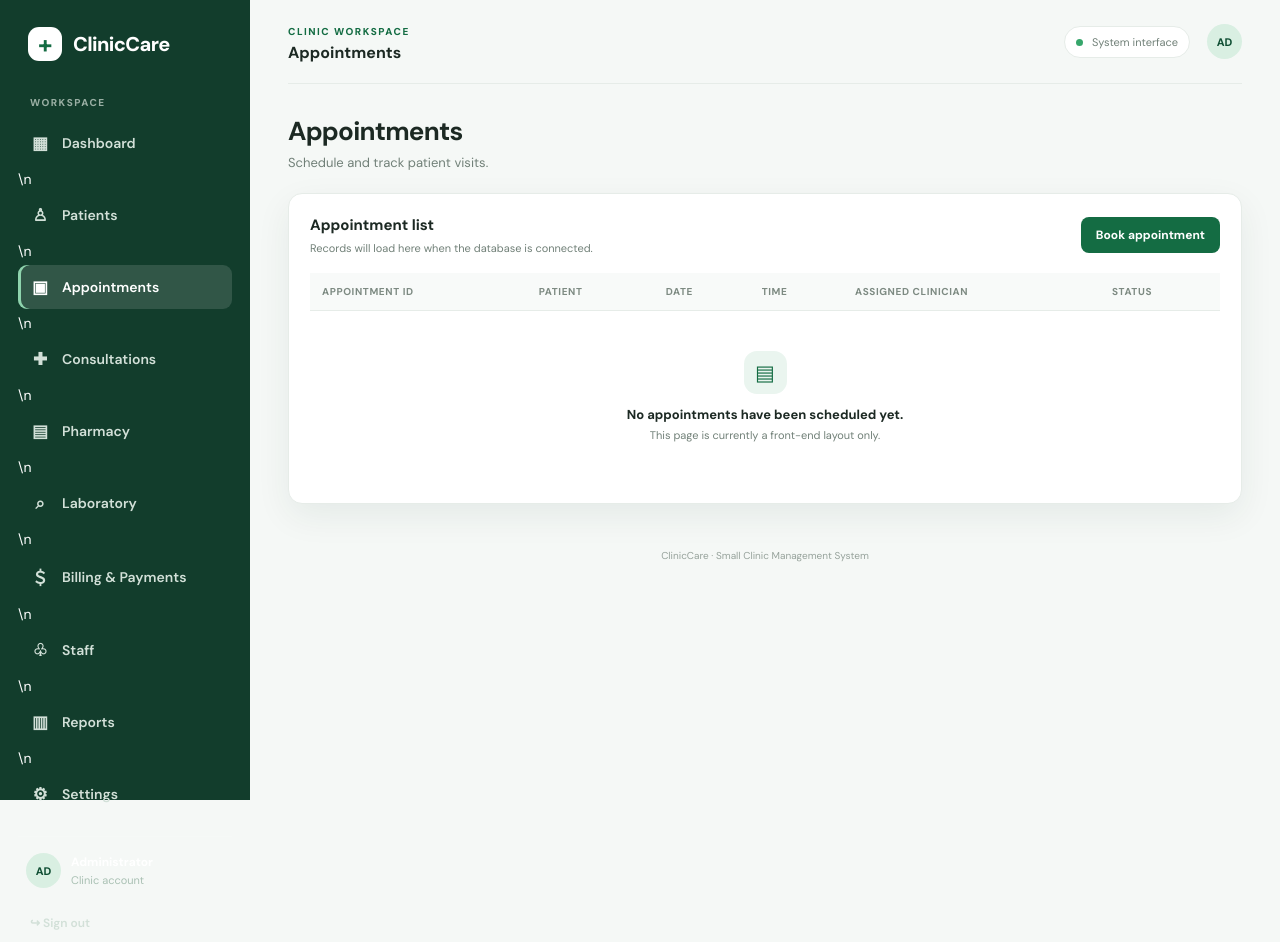
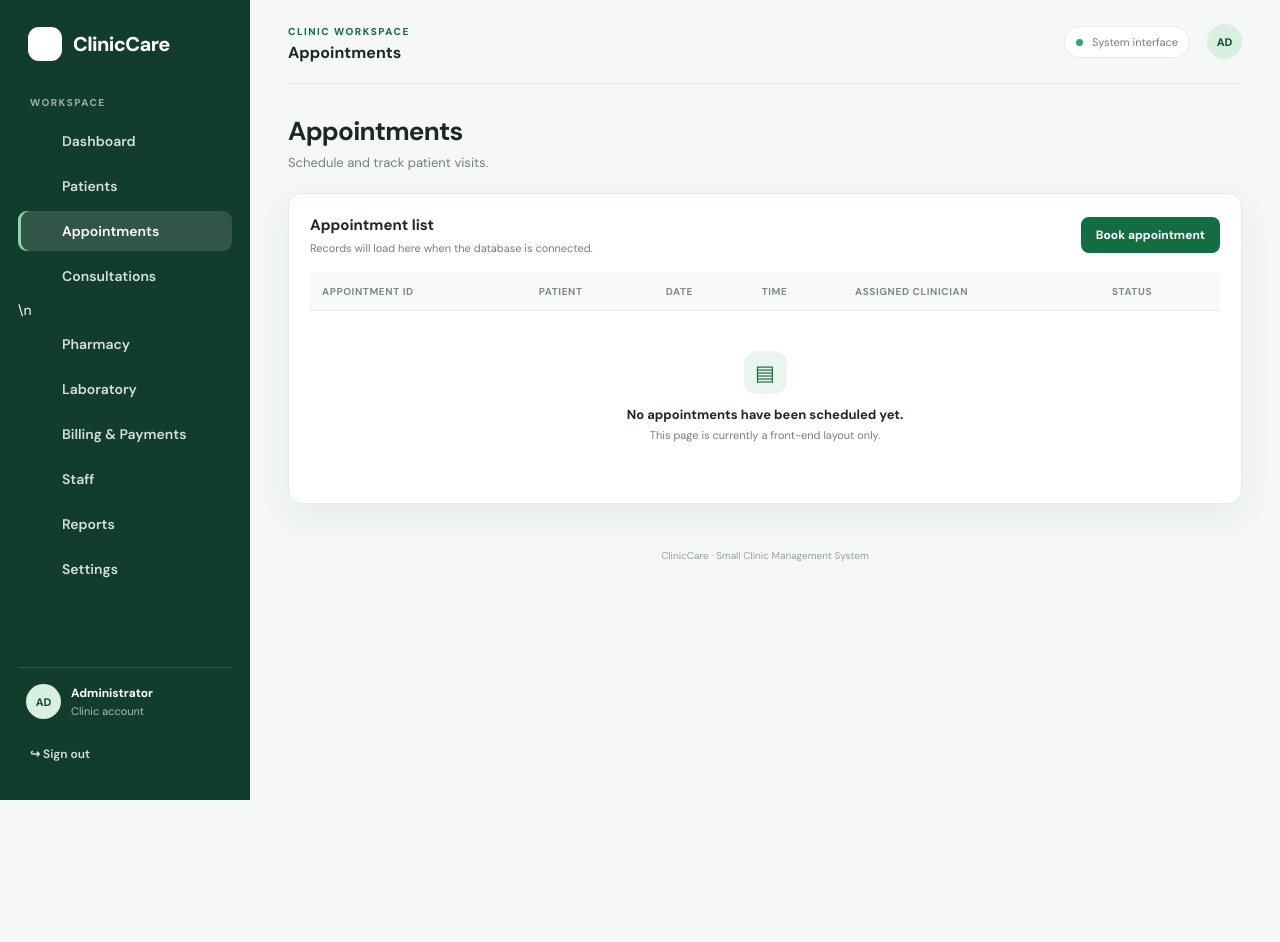
Before and after one commit to rayp20081217-rgb/clinic, a plain HTML site: page appointments.html in a window 1280 px wide. After the commit the page ends 800 px from the top, so only its background shows below. Drawn offline with Linux system fonts and the light colour scheme.

Commit message:
Fix brand mark in sidebar link

```diff
--- a/appointments.html
+++ b/appointments.html
@@ -10,9 +10,9 @@
 <body>
   <div class="app-layout">
     <aside class="sidebar">
-      <a class="brand" href="dashboard.html"><span class="brand-mark">+</span><span>ClinicCare</span></a>
+      <a class="brand" href="dashboard.html"><span class="brand-mark"></span><span>ClinicCare</span></a>
       <p class="side-label">WORKSPACE</p>
-      <nav class="side-nav"><a class="nav-link " href="dashboard.html"><span class="nav-icon">▦</span>Dashboard</a>\n<a class="nav-link " href="patients.html"><span class="nav-icon">♙</span>Patients</a>\n<a class="nav-link active" href="appointments.html"><span class="nav-icon">▣</span>Appointments</a>\n<a class="nav-link " href="consultations.html"><span class="nav-icon">✚</span>Consultations</a>\n<a class="nav-link " href="pharmacy.html"><span class="nav-icon">▤</span>Pharmacy</a>\n<a class="nav-link " href="laboratory.html"><span class="nav-icon">⌕</span>Laboratory</a>\n<a class="nav-link " href="billing.html"><span class="nav-icon">＄</span>Billing & Payments</a>\n<a class="nav-link " href="staff.html"><span class="nav-icon">♧</span>Staff</a>\n<a class="nav-link " href="reports.html"><span class="nav-icon">▥</span>Reports</a>\n<a class="nav-link " href="settings.html"><span class="nav-icon">⚙</span>Settings</a></nav>
+      <nav class="side-nav"><a class="nav-link " href="dashboard.html"><span class="nav-icon"></span>Dashboard</a><a class="nav-link " href="patients.html"><span class="nav-icon"></span>Patients</a><a class="nav-link active" href="appointments.html"><span class="nav-icon"></span>Appointments</a><a class="nav-link " href="consultations.html"><span class="nav-icon"></span>Consultations</a>\n<a class="nav-link " href="pharmacy.html"><span class="nav-icon"></span>Pharmacy</a><a class="nav-link " href="laboratory.html"><span class="nav-icon"></span>Laboratory</a><a class="nav-link " href="billing.html"><span class="nav-icon"></span>Billing & Payments</a><a class="nav-link " href="staff.html"><span class="nav-icon"></span>Staff</a><a class="nav-link " href="reports.html"><span class="nav-icon"></span>Reports</a><a class="nav-link " href="settings.html"><span class="nav-icon"></span>Settings</a></nav>
       <div class="sidebar-bottom">
         <div class="user-mini"><div class="avatar">AD</div><div><strong>Administrator</strong><small>Clinic account</small></div></div>
         <a class="nav-link logout-link" href="index.html">↪ Sign out</a>
```
